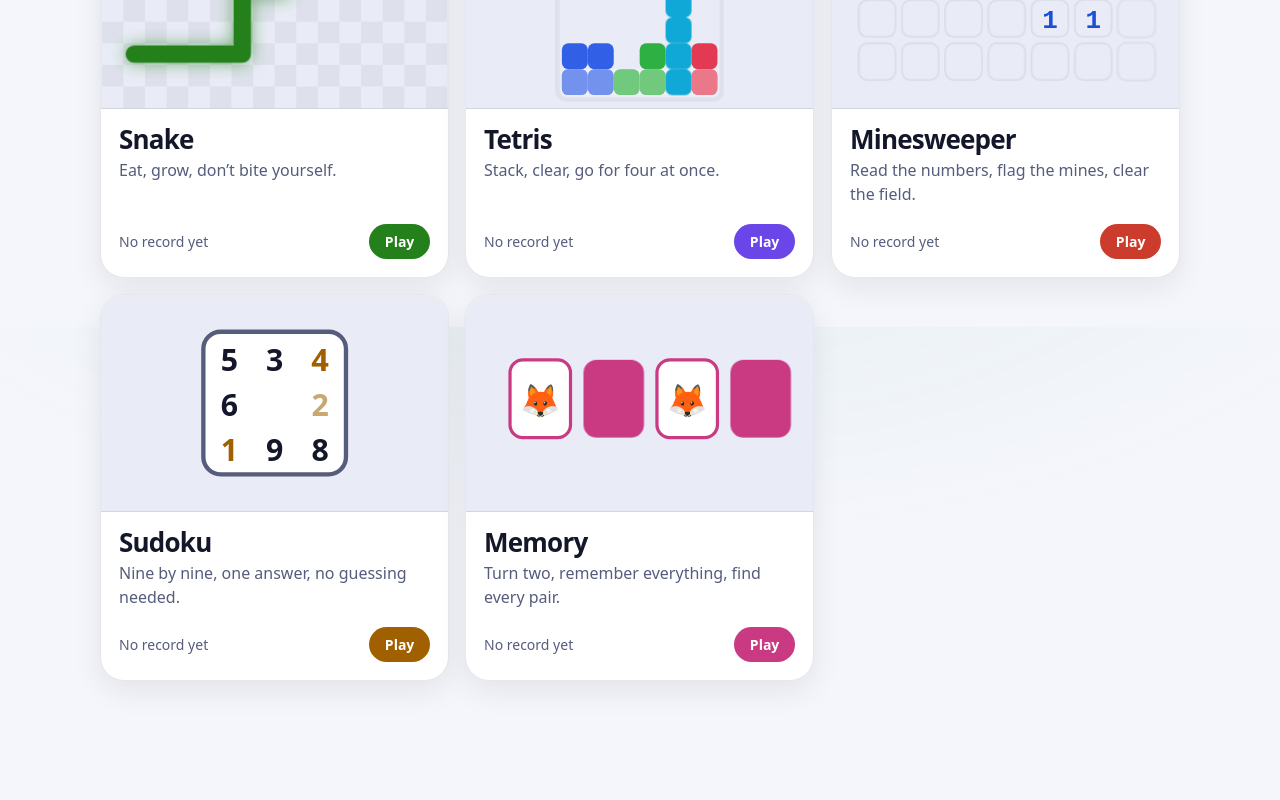
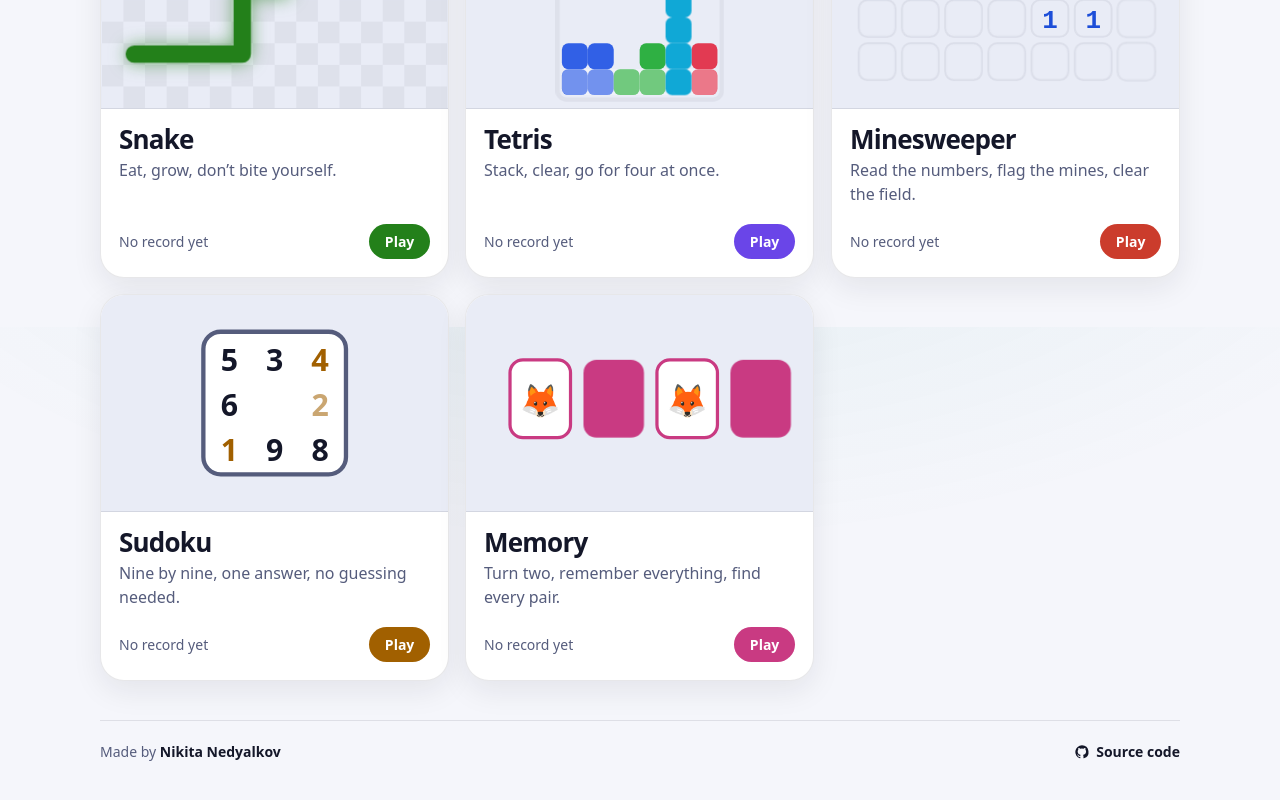
Before and after one commit to MrNedNick/arcade, a Vue app: page / in a window 1280 px wide. Shown: the part 473-1273 px from the top of the page. Before the commit the page ends 1201 px from the top, so only its background shows below. Built offline with nearby package versions, Linux system fonts and the light colour scheme.

Commit message:
feat: lobby footer with author and source links

```diff
--- a/src/views/LobbyView.vue
+++ b/src/views/LobbyView.vue
@@ -104,6 +104,21 @@ onMounted(async () => {
         </RouterLink>
       </li>
     </ul>
+
+    <footer class="foot">
+      <p class="foot__author">
+        Made by
+        <a href="https://www.linkedin.com/in/mrnednick/" rel="author">Nikita Nedyalkov</a>
+      </p>
+      <a class="foot__link" href="https://github.com/MrNedNick/arcade">
+        <svg viewBox="0 0 24 24" aria-hidden="true">
+          <path
+            d="M12 2a10 10 0 0 0-3.2 19.5c.5.1.7-.2.7-.5v-1.7c-2.8.6-3.4-1.3-3.4-1.3-.4-1.2-1.1-1.5-1.1-1.5-.9-.6.1-.6.1-.6 1 .1 1.5 1 1.5 1 .9 1.5 2.3 1.1 2.9.8.1-.6.3-1.1.6-1.3-2.2-.3-4.6-1.1-4.6-5a3.9 3.9 0 0 1 1-2.7 3.6 3.6 0 0 1 .1-2.7s.8-.3 2.7 1a9.4 9.4 0 0 1 5 0c1.9-1.3 2.7-1 2.7-1 .5 1.4.2 2.4.1 2.7a3.9 3.9 0 0 1 1 2.7c0 3.9-2.4 4.7-4.6 5 .4.3.7.9.7 1.9V21c0 .3.2.6.7.5A10 10 0 0 0 12 2z"
+          />
+        </svg>
+        Source code
+      </a>
+    </footer>
   </section>
 </template>
 
@@ -330,4 +345,37 @@ onMounted(async () => {
 .card:hover .card__play {
   transform: scale(1.06);
 }
+.foot {
+  display: flex;
+  flex-wrap: wrap;
+  align-items: center;
+  justify-content: space-between;
+  gap: 8px 20px;
+  margin-top: 40px;
+  padding-top: 20px;
+  border-top: 1px solid var(--border);
+  font-size: 14px;
+  color: var(--text-muted);
+}
+.foot__author {
+  margin: 0;
+}
+.foot a {
+  color: var(--text);
+  font-weight: 600;
+  text-decoration: none;
+}
+.foot a:hover {
+  color: var(--accent);
+}
+.foot__link {
+  display: inline-flex;
+  align-items: center;
+  gap: 6px;
+}
+.foot__link svg {
+  width: 16px;
+  height: 16px;
+  fill: currentColor;
+}
 </style>
```
